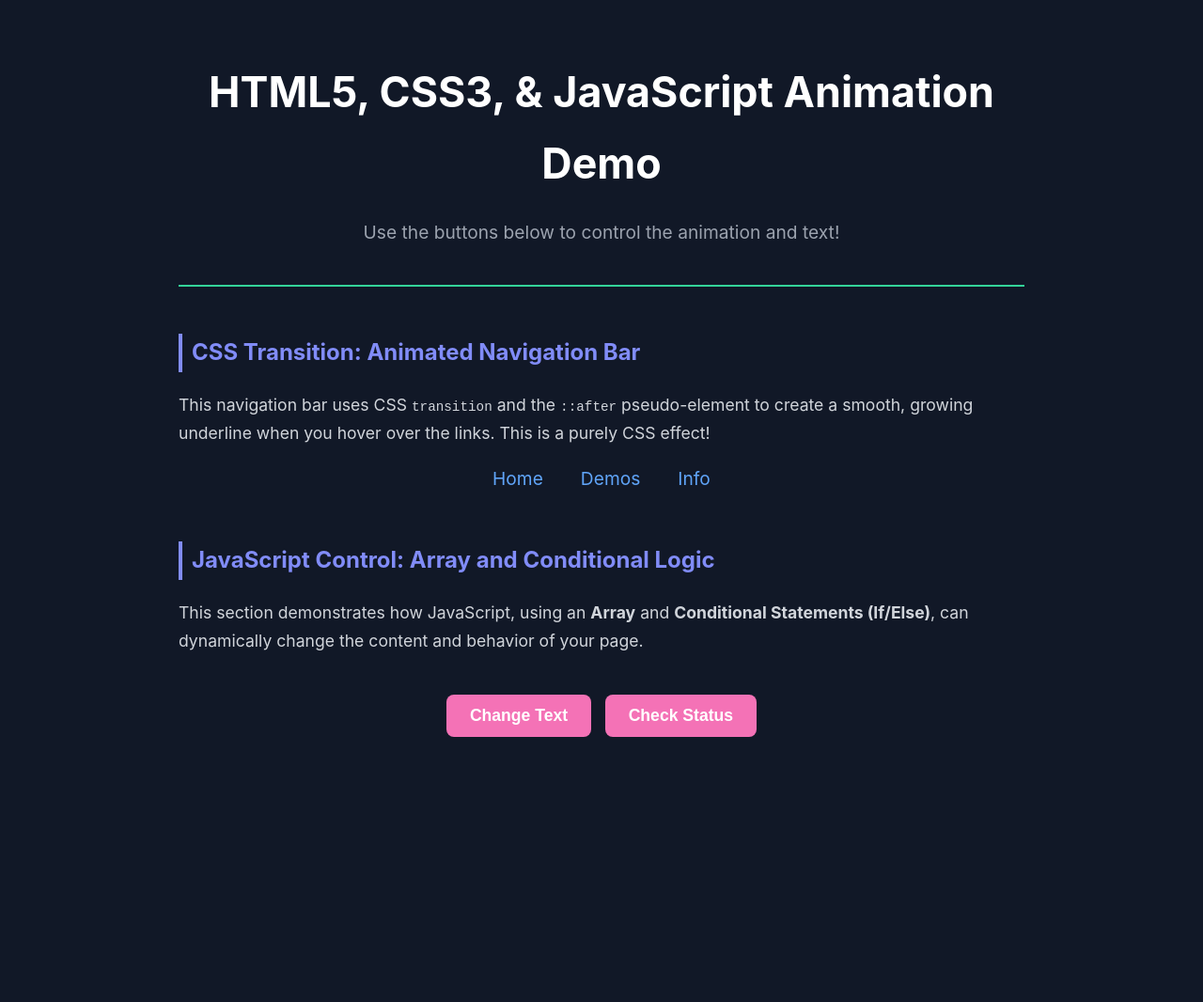
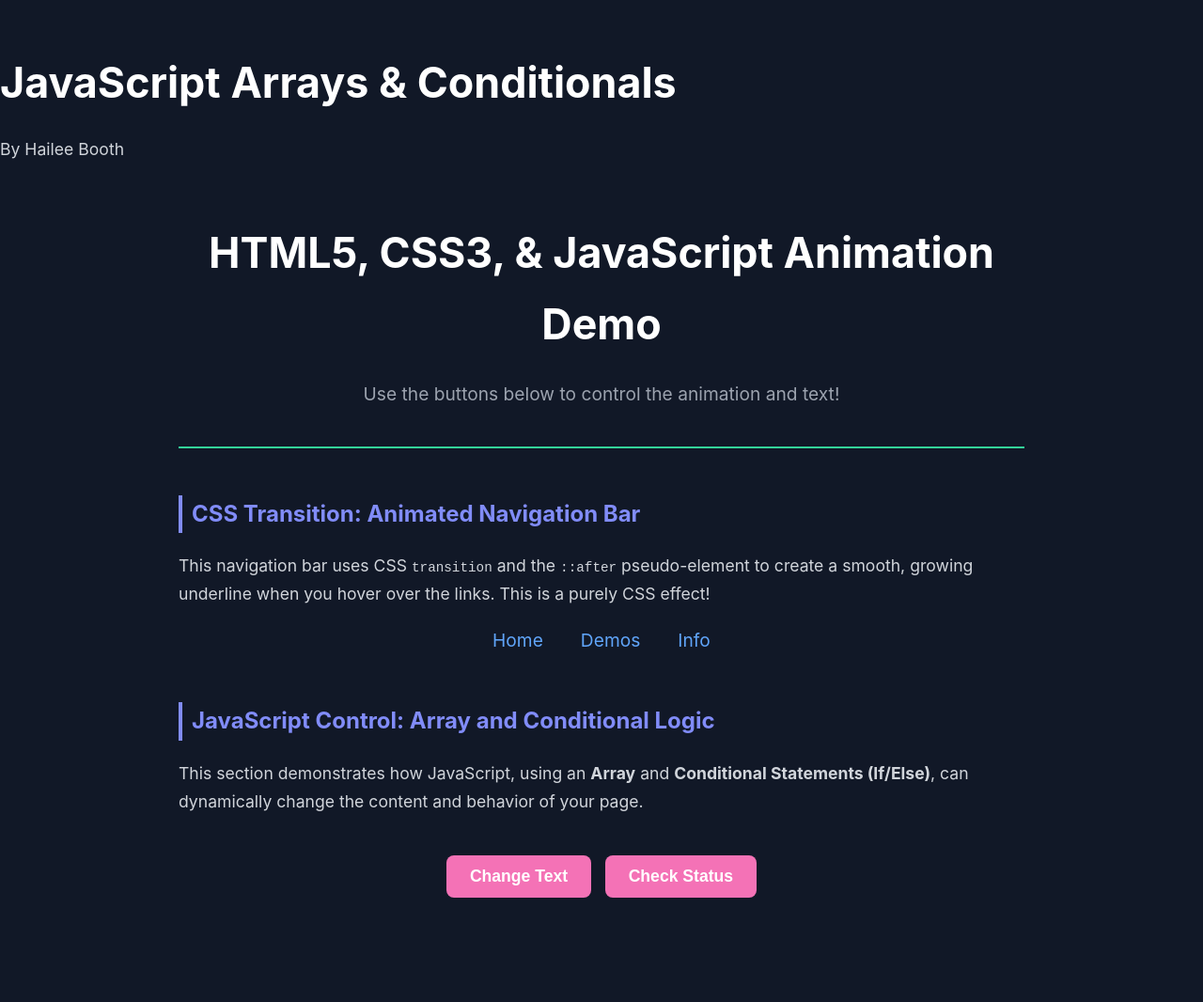
Before and after one commit to Hbooth078/Ch.-10-Arrays-and-Conditional-Statements-Exercise, a plain HTML site: page index.html in a window 1280 px wide. Shown: the whole page at 94% size. Before the commit the page ends 944 px from the top, so only its background shows below. Drawn offline with Linux system fonts and the light colour scheme.

Commit message:
Update and rename array.html to index.html

```diff
--- a/array.html
+++ b/index.html
@@ -7,6 +7,9 @@
 
     <!-- Link to the external CSS file for styling -->
     <link rel="stylesheet" href="beginner_style.css">
+    <h1>JavaScript Arrays & Conditionals</h1>
+    <p class="student-name">By Hailee Booth</p>
+
 </head>
 <body>
 
@@ -56,4 +59,5 @@
     <!-- Link to the external JavaScript file, loaded after the HTML -->
     <script src="beginner_script.js" defer></script>
 </body>
+
 </html>
```
